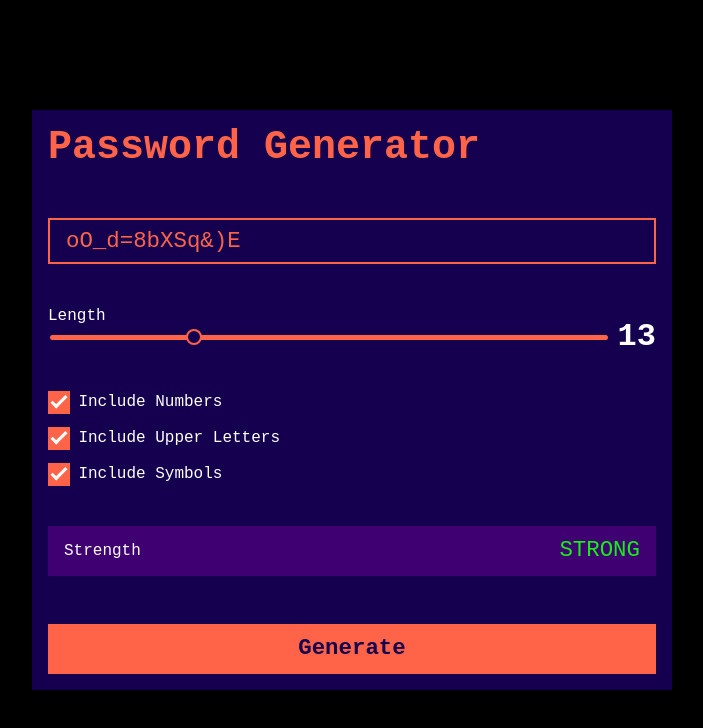
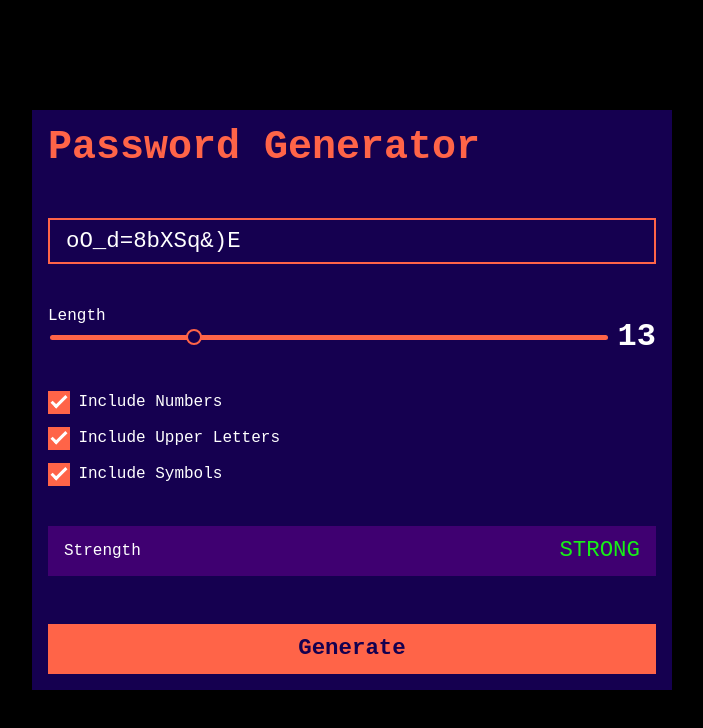
Before and after one commit to Pawel1894/password-generator, a React (Vite) app: page / in a window 1280 px wide. Shown: the top 728 px of the page, without its empty margins (288-991 px from the left). Built offline with nearby package versions, Linux system fonts and the light colour scheme; a web font is replaced by a local one.

Commit message:
Password text color change to white

```diff
--- a/src/Components/Password.tsx
+++ b/src/Components/Password.tsx
@@ -45,7 +45,7 @@ export default function Password({ password }: Props) {
       <input
         readOnly={true}
         ref={passwordRef}
-        className="text-accent-400 bg-accent-200 pointer"
+        className="text-white bg-accent-200 pointer"
         value={password}
       />
     </button>
```
